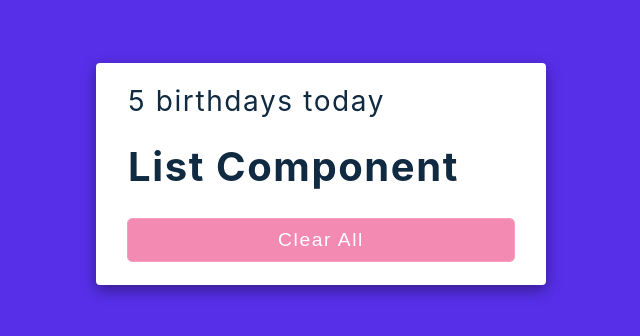
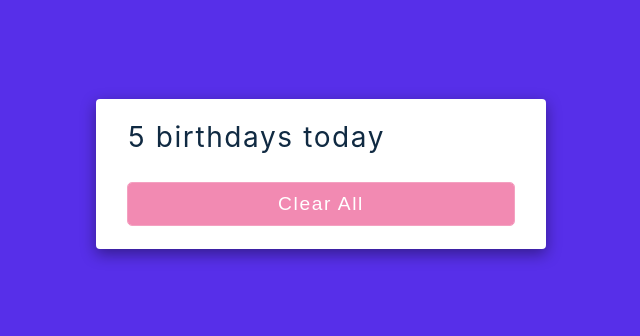
Before and after one commit to SadiKISLAR/birthday-reminder-with-react, a React (Create React App) app: page / in a window 1280 px wide. Shown: the part 226-562 px from the top of the page, without its empty margins (319-959 px from the left). Built offline with nearby package versions, Linux system fonts and the light colour scheme; the HTML template or start-up script is replaced by a standard one.

Commit message:
list created

```diff
--- a/src/List.js
+++ b/src/List.js
@@ -1,9 +1,11 @@
 import React from 'react';
 
-const List = () => {
+const List = ({ people }) => {
   return (
     <>
-      <h2>list component</h2>
+      {people.map((person) => {
+
+      })}
     </>
   );
 };
```
